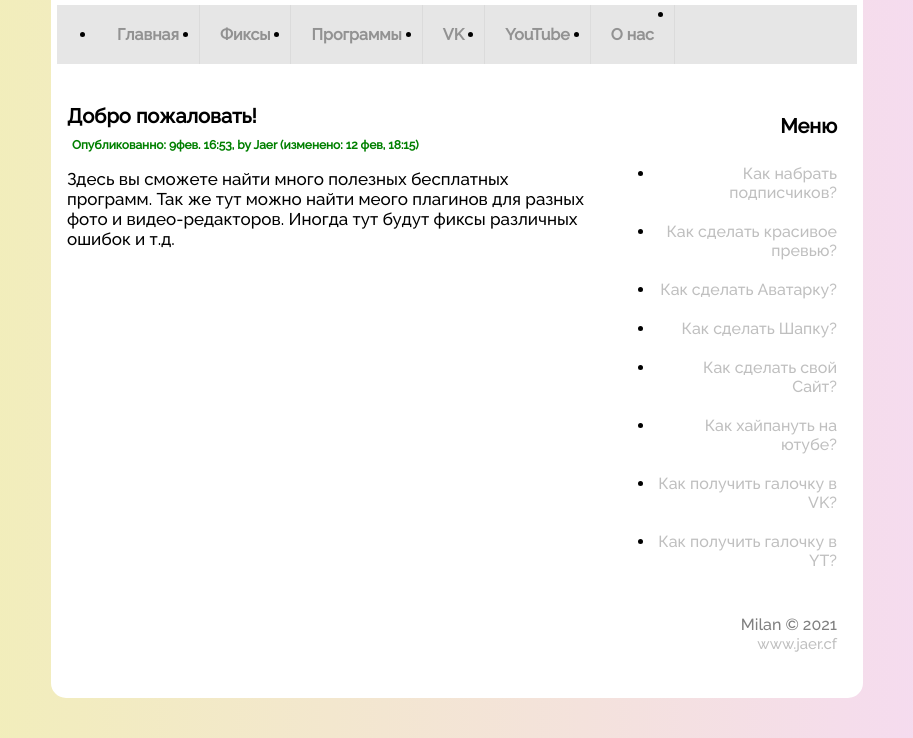
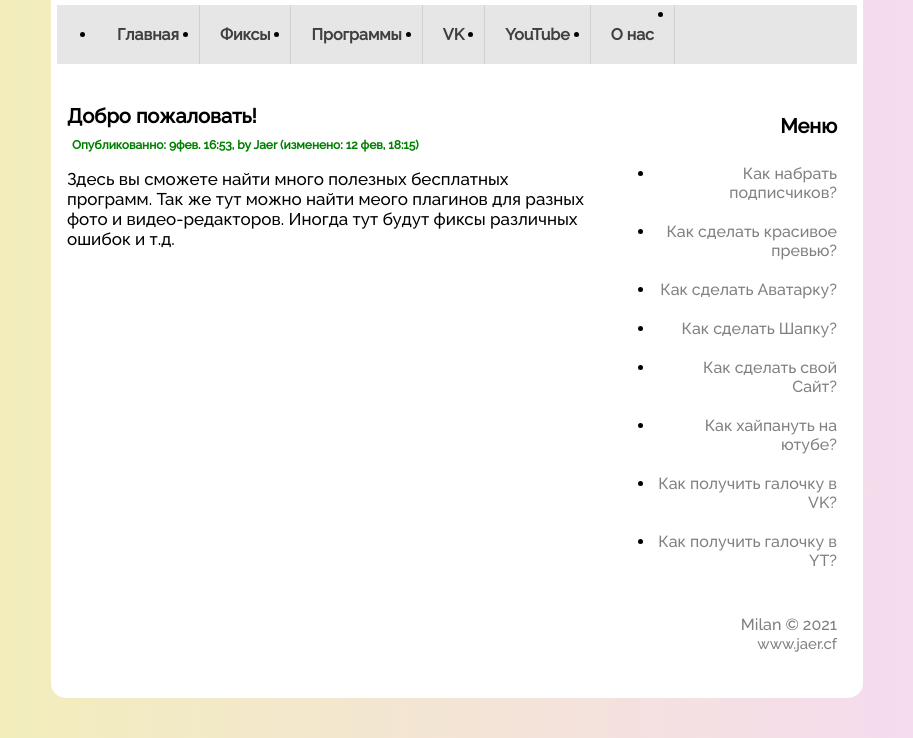
Before and after one commit to brawelstars/jaerthebest.github.io, a PHP site: page /index.html in a window 1280 px wide. Shown: the part 269-1007 px from the top of the page, without its empty margins (183-1096 px from the left). Run offline with PHP 8.4, Linux system fonts and the light colour scheme; some libraries are stand-ins or nearby versions.

Commit message:
Update style.css

```diff
--- a/css/style.css
+++ b/css/style.css
@@ -155,10 +155,6 @@ a.button7:active {
   background: rgb(33,147,90);
   box-shadow: 0 3px rgb(33,147,90) inset;
  }
-a {
-  opacity: 0.5;
-  pointer-events: none;
-}
 input[type="checkbox"]:checked ~ a {
   opacity: 1;
   pointer-events: auto;
```
